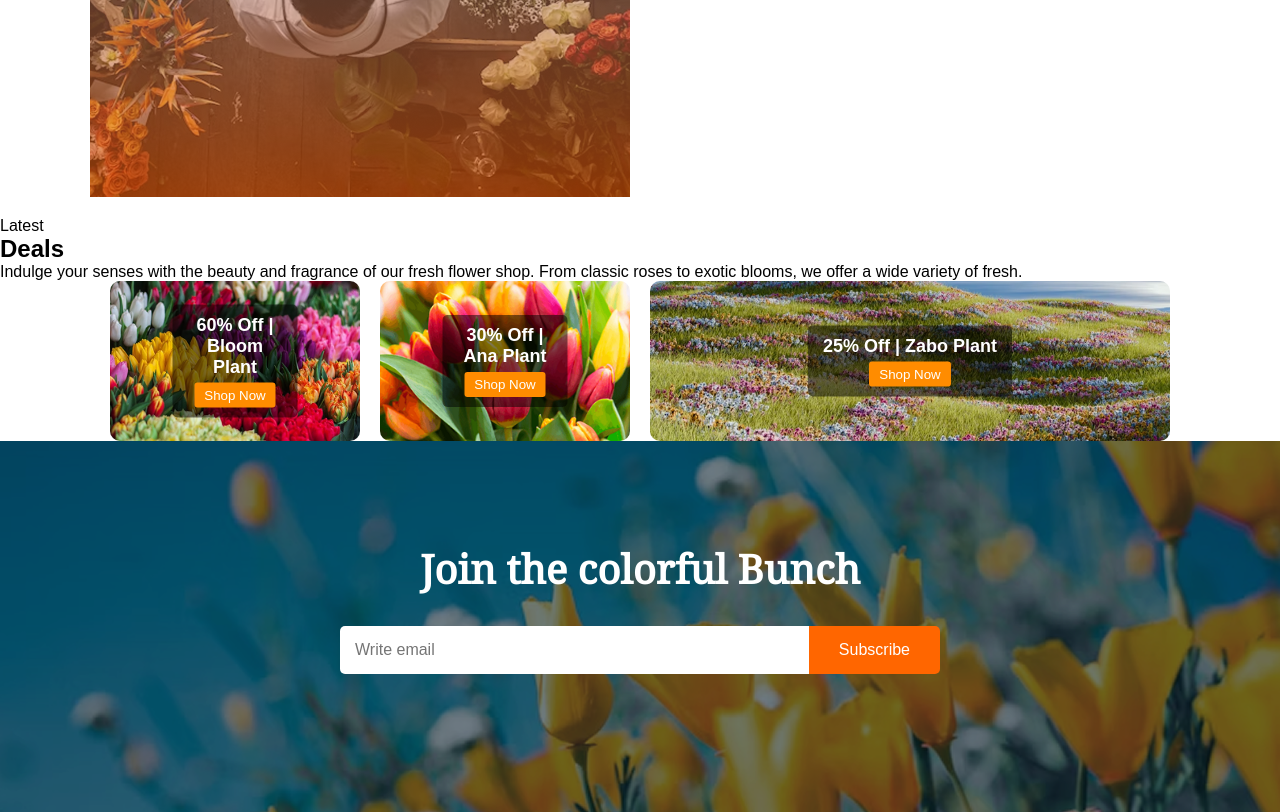
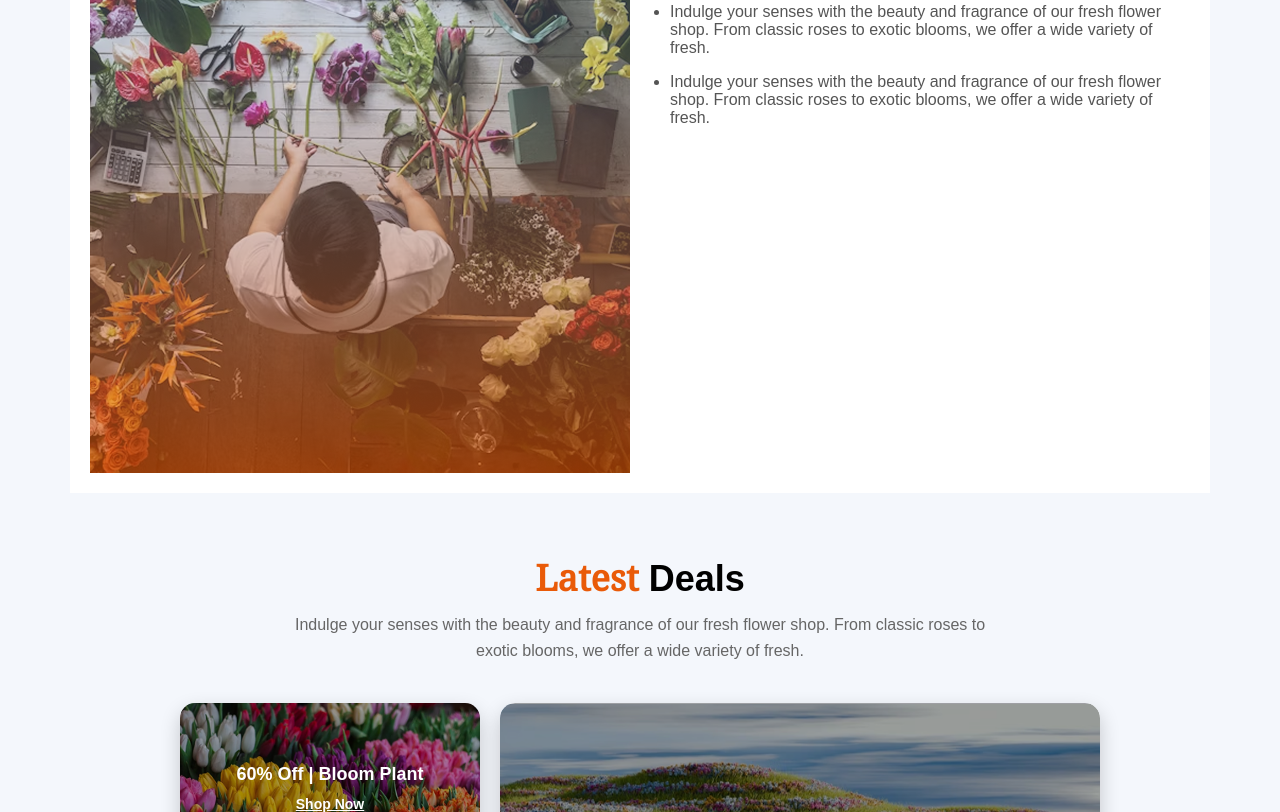
Before and after one commit to sowmetra49/assignment2, a plain HTML site: page index.html in a window 1280 px wide. Shown: the part 1988-2800 px from the top of the page. Drawn offline with Linux system fonts and the light colour scheme.

Commit message:
finished html and css coding

```diff
--- a/index.html
+++ b/index.html
@@ -8,35 +8,40 @@
 <link href="https://fonts.googleapis.com/css2?family=Noto+Serif&display=swap" rel="stylesheet">
 </head>
 <body>
-  <!-- Header -->
+
+
 <header>
   <div class="logo">
-      <img src="./faugei-logo.png" alt="Faugei Logo">
+    <img src="your-logo-path.png" alt="Faugei Logo">
   </div>
+
   <nav class="nav">
     <a class="home" href="#">Home</a>
     <a class="link" href="#">Shop</a>
     <a class="link" href="#">About us</a>
-    </nav>
+
+
   <div class="cart">
     <img src="https://cdn-icons-png.flaticon.com/512/263/263142.png" alt="Cart Icon">
     <span>Cart (USD)</span>
   </div>
+   </nav>
 </header>
-
 <!-- First Section -->
 <section class="hero">
   <div class="hero-text">
-      <h1><strong>ALWAYS <span class="highlight">FRESH</span></strong> <br><span class="highlight">FLOWERS</span></h1>
-      <p>Indulge your senses with the beauty and fragrance of our fresh flower shop. From classic roses to exotic blooms, we offer a wide variety of fresh flowers that are perfect for any occasion.</p>
+    <h1><strong>ALWAYS <span class="highlight">FRESH</span></strong><br><span class="highlight">FLOWERS</span></h1>
+    <p>Indulge your senses with the beauty and fragrance of our fresh flower shop. From <span> classic roses to exotic blooms, we offer a wide variety of fresh flowers that are perfect for any occasion</span>.</p>
   </div>
   <img src="assets/hero-flower.png" alt="Flower Image">
 </section>
 
+
+
   <!-- Second Section -->
   <section class="plants-section">
     <h2><span class="highlight">Our</span> Plants</h2>
-    <p>Indulge your senses with the beauty and fragrance of our fresh flower shop. From classic roses to exotic blooms, we offer a wide variety of fresh.</p>
+    <p>Indulge your senses with the beauty and fragrance of our fresh flower shop. From  classic roses to exotic blooms, we offer a wide variety of fresh flowers that are perfect for any occasion.</p>
     <div class="grid">
 
 
@@ -95,7 +100,7 @@
 
  <div class="flower-wrapper">
     <div class="image-container">
-      <!-- ✅ Badge inside container, positioned absolutely -->
+
       <img src="assets/trusted-badge.png" alt="Trusted Seller Badge" class="badge">
       <img src="assets/flower-store.png" alt="Flower Table" class="main-image">
     </div>
@@ -114,39 +119,41 @@
 
 
   <!-- Deals Section -->
-  <div class="section-title">
-    <span>Latest</span>
-    <h2>Deals</h2>
-  </div>
-  <p class="section-subtitle">
-    Indulge your senses with the beauty and fragrance of our fresh flower shop. From classic roses to exotic blooms, we offer a wide variety of fresh.
+
+  <!-- latest deals -->
+   <section class="deals-section">
+    <h2><span class="highlight">Latest</span> Deals</h2>
+    <p>
+      Indulge your senses with the beauty and fragrance of our fresh flower shop.
+      From classic roses to exotic blooms, we offer a wide variety of fresh.
     </p>
 
-  <div class="deals">
-    <div class="deal">
-      <img src="assets/deal-bloom.png" alt="Bloom Plant" />
-      <div class="text">
+    <div class="deals-container">
+      <div class="left-deals">
+        <div class="deal-card small" style="background-image: url(assets/deal-bloom.png);">
+          <div class="deal-text">
             <h3>60% Off | Bloom Plant</h3>
-        <button>Shop Now</button>
+            <a href="#">Shop Now</a>
           </div>
         </div>
 
-    <div class="deal">
-      <img src="assets/deal-ana.png" alt="Ana Plant" />
-      <div class="text">
+        <div class="deal-card small" style="background-image: url('assets/deal-ana.png');">
+          <div class="deal-text">
             <h3>30% Off | Ana Plant</h3>
-        <button>Shop Now</button>
+            <a href="#">Shop Now</a>
+          </div>
         </div>
       </div>
 
-    <div class="deal large">
-      <img src="assets/deal-zabo.png" alt="Zabo Plant" />
-      <div class="text">
+      <div class="deal-card large" style="background-image: url('assets/deal-zabo.png');">
+        <div class="deal-text">
           <h3>25% Off | Zabo Plant</h3>
-        <button>Shop Now</button>
+          <a href="#">Shop Now</a>
         </div>
       </div>
     </div>
+  </section>
+
   <!-- SUBSCRIBE BUTTON -->
    <section class="subscribe-section">
     <img src="assets/news-letter-bg.png" alt="Background Flowers" class="background-image">
@@ -159,13 +166,13 @@
       </form>
     </div>
   </section>
-<!-- Footer SECTIOJN -->
+<!-- Footer SECTION -->
  <footer class="footer">
   <div class="footer-container">
 
-    <!-- Left: Logo and Tagline -->
+
     <div class="footer-left">
-      <img src="logo.png" alt="Fauget Flower Shop" class="footer-logo">
+      <img src="assets/logo.png" alt="Fauget Flower Shop" class="footer-logo">
       <p>Indulge your senses with the beauty and fragrance of our fresh flower shop.</p>
     </div>
 
--- a/styles/flower.css
+++ b/styles/flower.css
@@ -12,13 +12,26 @@ body {
 }
 
 /* Header */
+body {
+  margin: 0;
+  background-color: #f4f7fc; /* Soft grayish-blue */
+  font-family: Arial, sans-serif;
+}
+
 header {
   width: 1140px;
   height: 71px;
   margin: 0 auto;
   display: flex;
-  align-items: center;
+  align-items: center;        /* center all items vertically */
   justify-content: space-between;
+  padding: 0 20px;
+  background-color: #f4f7fc;
+}
+
+.logo img {
+  height: 45px;               /* Fix: make logo smaller */
+  object-fit: contain;
 }
 
 .nav {
@@ -30,31 +43,33 @@ header {
 .nav a {
   text-decoration: none;
   font-size: 14px;
+  font-weight: 500;
+  color: #8987A1;
 }
 
 .nav .home {
-  color: #252432; /* Home button */
   font-weight: bold;
-}
-
-.nav .link {
-  color: #8987A1; /* Shop, About us */
-}
-
-.logo img {
-  height: 50px;
+  color: #252432;
 }
 
 .cart {
   display: flex;
   align-items: center;
-  gap: 5px;
+  gap: 8px;
+  font-size: 14px;
+  color: #252432;
 }
 
 .cart img {
-  width: 16px;
-  height: 16px;
+  width: 18px;
+  height: 18px;
+  object-fit: contain;
 }
+
+.headermargin{
+  margin-bottom: 126px;
+}
+
 
 /* First Section */
 .hero {
@@ -68,7 +83,9 @@ header {
 
 .hero-text {
   max-width: 500px;
+  margin-left: 120px;
 }
+
 
 .hero-text h1 {
   font-size: 40px;
@@ -116,6 +133,7 @@ header {
 
 .plant-card {
   text-align: center;
+  margin-bottom: 127px;
 }
 
 .plant-card img {
@@ -142,10 +160,15 @@ header {
   border: none;
   cursor: pointer;
 }
+.highlight{
+  font-family: Noto serif;
+}
 
 /* button class */
 .btn-primary{
   color: #E95A08;
+  width: 270px;
+  height:50px ;
 }
 /* section3 css file  */
  .flower-wrapper {
@@ -173,10 +196,11 @@ header {
     }
 
     .badge {
+
       position: absolute;
-      top: -50px; /* Adjust as needed */
+      top: -50px;
       left: 50%;
-      transform: translateX(-50%);
+      transform: translateX(160%);
       width: 120px;
       z-index: 10;
     }
@@ -204,71 +228,121 @@ header {
       color: #555;
     }
 
-    .deals {
-      display: flex;
-      gap: 20px;
-      flex-wrap: wrap;
-      justify-content: center;
+
+    /* deals section */
+
+
+.deals-section {
+  padding: 60px 20px;
+  text-align: center;
 }
 
-    .deal {
-      position: relative;
-      border-radius: 10px;
-      overflow: hidden;
-      color: white;
+.deals-section h2 {
+  font-size: 36px;
+  margin-bottom: 10px;
   text-align: center;
-      width: 250px;
-      height: 160px;
 }
 
-    .deal img {
-      width: 100%;
-      height: 100%;
-      object-fit: cover;
+.deals-section .highlight {
+  color: #E95A08;
+  font-weight: bold;
 }
 
-    .deal .text {
-      position: absolute;
-      top: 50%;
-      left: 50%;
-      transform: translate(-50%, -50%);
-      background: rgba(0,0,0,0.5);
-      padding: 10px 15px;
-      border-radius: 5px;
+.deals-section p {
+  max-width: 700px;
+  margin: 0 auto 40px;
+  color: #666;
+  font-size: 16px;
+  line-height: 1.6;
 }
 
-    .deal .text h3 {
-      margin: 0;
-      font-size: 18px;
+.deals-container {
+  display: flex;
+  flex-wrap: wrap;
+  gap: 20px;
+  justify-content: center;
+  font-family: Noto serif ;
 }
 
-    .deal .text button {
-      margin-top: 5px;
-      padding: 5px 10px;
-      background: #ff8c00;
-      border: none;
-      border-radius: 3px;
-      color: white;
-      cursor: pointer;
+.left-deals {
+  display: flex;
+  flex-direction: column;
+  gap: 20px;
 }
 
-    .deal.large {
-      width: 520px;
-      height: 160px;
+
+
+.deal-card {
+  background-size: cover;
+  background-position: center;
+  border-radius: 15px;
+  position: relative;
+  color: white;
+  display: flex;
+  justify-content: center;
+  align-items: center;
+  padding: 20px;
+  overflow: hidden;
+  text-align: center;
+  box-shadow: 0 8px 20px rgba(0, 0, 0, 0.2);
 }
+
+.deal-card::after {
+  content: '';
+  position: absolute;
+  top: 0; left: 0;
+  width: 100%; height: 100%;
+  background: rgba(0, 0, 0, 0.35);
+  z-index: 0;
+  border-radius: 15px;
+}
+
+.deal-text {
+  position: relative;
+  z-index: 1;
+}
+
+.deal-text h3 {
+  font-size: 18px;
+  margin-bottom: 10px;
+  font-weight: bold;
+}
+
+.deal-text a {
+  color: white;
+  text-decoration: underline;
+  font-weight: bold;
+  font-size: 14px;
+}
+
+.deal-card.small {
+  width: 300px;
+  height: 170px;
+}
+
+.deal-card.large {
+  width: 600px;
+  height: 360px;
+}
+
+/* Responsive */
+@media (max-width: 960px) {
+  .deals-container {
+    flex-direction: column;
+    align-items: center;
+  }
+
+  .deal-card.large,
+  .deal-card.small {
+    width: 90%;
+  }
+}
+
     /* SUBSCRIBE SECTION */
 
-body {
-  margin: 0;
-  font-family: Arial, sans-serif;
-}
 
-.subscribe-section {
-  position: relative;
-  width: 100%;
-  height: 533px; /* your image height */
-  overflow: hidden;
-}
+
+
 
 .background-image {
   width: 100%;
@@ -289,19 +363,28 @@ body {
   background: rgba(0, 0, 0, 0.3);
   z-index: 1;
 }
+.subscribe-section {
+  margin-top: 120px;
+  position: relative;
+  width: 100%;
+  height: 533px;
+  overflow: hidden;
+  display: flex;
+  align-items: center;
+  justify-content: center;
+  text-align: center;
+}
 
 .subscribe-content {
   position: relative;
   z-index: 2;
+  color: white;
   max-width: 700px;
-  margin: 0 auto;
-  text-align: center;
-  padding-top: 100px;
-  color: white;
+  width: 100%;
 }
 
 .subscribe-content h2 {
-  font-family: 'Noto Serif', serif; /* ✅ Apply font to heading */
+  font-family: 'Noto Serif', serif;
   font-size: 40px;
   margin-bottom: 30px;
 }
@@ -310,8 +393,14 @@ body {
   display: flex;
   max-width: 600px;
   margin: 0 auto;
-  font-family: 'Noto Serif', serif; /* optional: apply to form too */
+  font-family: 'Noto Serif', serif;
 }
+
+
+
+
+
+
 
 .subscribe-form input[type="email"] {
   flex: 1;
@@ -406,7 +495,7 @@ body {
 .footer-links a {
   text-decoration: none;
   color: #000000;
-  font-size: 15px;
+  font-size:100;
 }
 
 .footer-links a:hover {
```
Also changed, not shown: assets/logo.png (added). Lines whose indentation alone changed are shown as unchanged.
